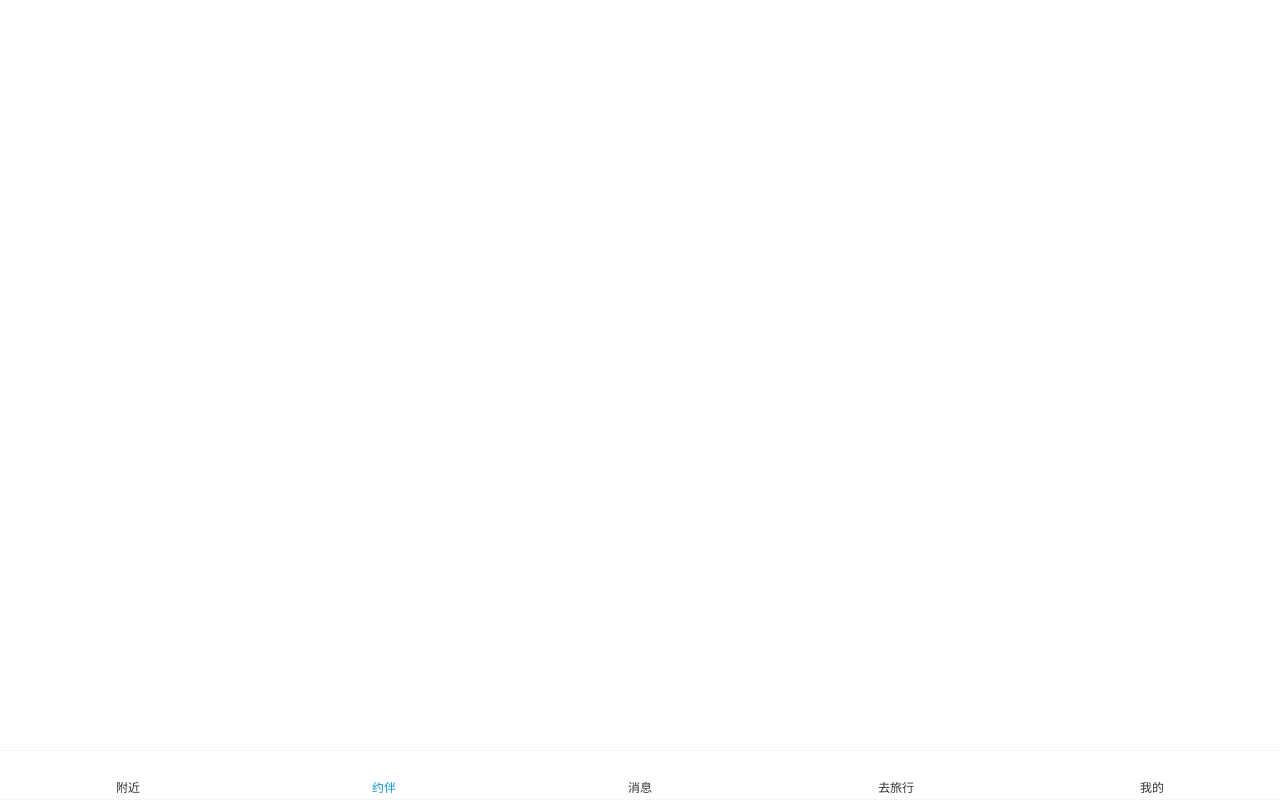
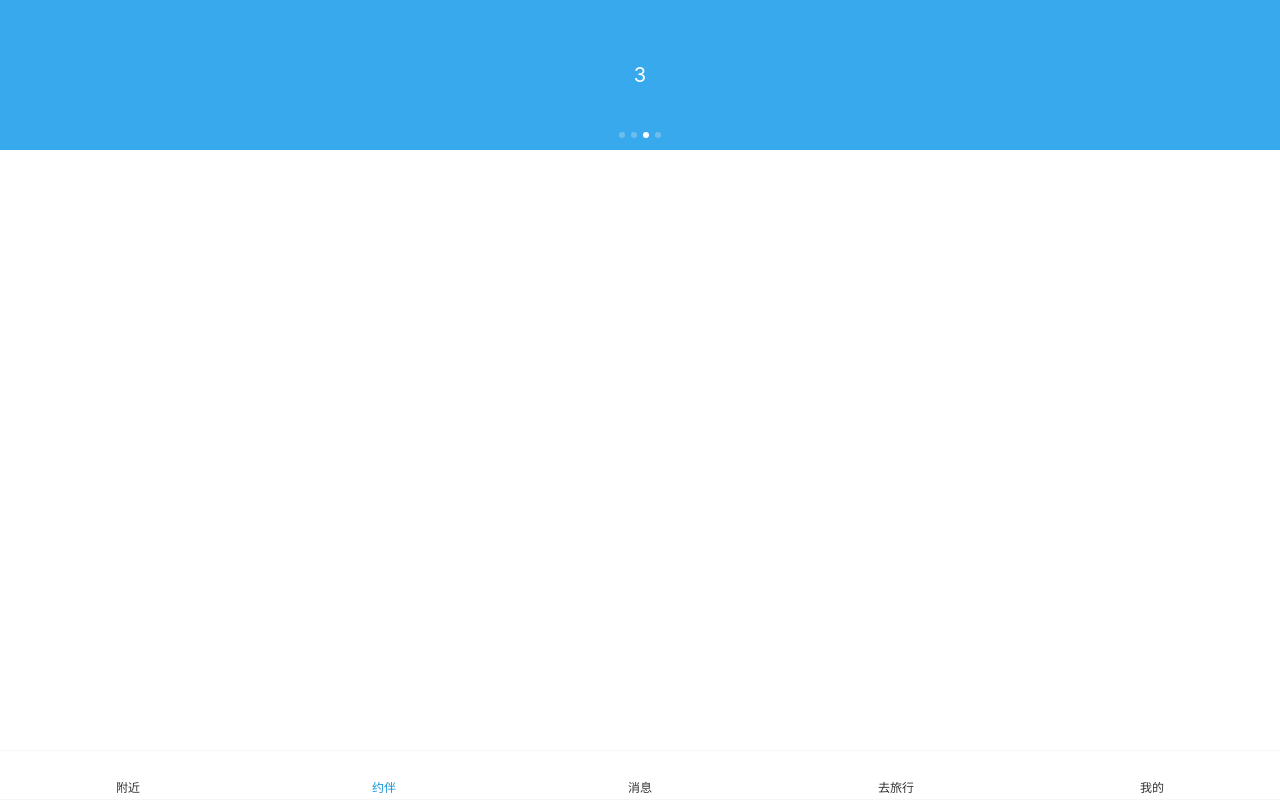
Before and after one commit to WHRdevil/travel-mate, a Vue app: page /chat in a window 1280 px wide. Built offline with nearby package versions, Linux system fonts and the light colour scheme.

Commit message:
change route

```diff
--- a/src/views/ChatView.vue
+++ b/src/views/ChatView.vue
@@ -1,5 +1,25 @@
-<script setup></script>
+<script setup>
+const images = [
+  'https://fastly.jsdelivr.net/npm/@vant/assets/apple-1.jpeg',
+  'https://fastly.jsdelivr.net/npm/@vant/assets/apple-2.jpeg'
+]
+</script>
 
-<template></template>
+<template>
+  <van-swipe class="my-swipe" :autoplay="3000" indicator-color="white">
+    <van-swipe-item>1</van-swipe-item>
+    <van-swipe-item>2</van-swipe-item>
+    <van-swipe-item>3</van-swipe-item>
+    <van-swipe-item>4</van-swipe-item>
+  </van-swipe>
+</template>
 
-<style scoped></style>
+<style scoped>
+.my-swipe .van-swipe-item {
+  color: #fff;
+  font-size: 20px;
+  line-height: 150px;
+  text-align: center;
+  background-color: #39a9ed;
+}
+</style>
```
